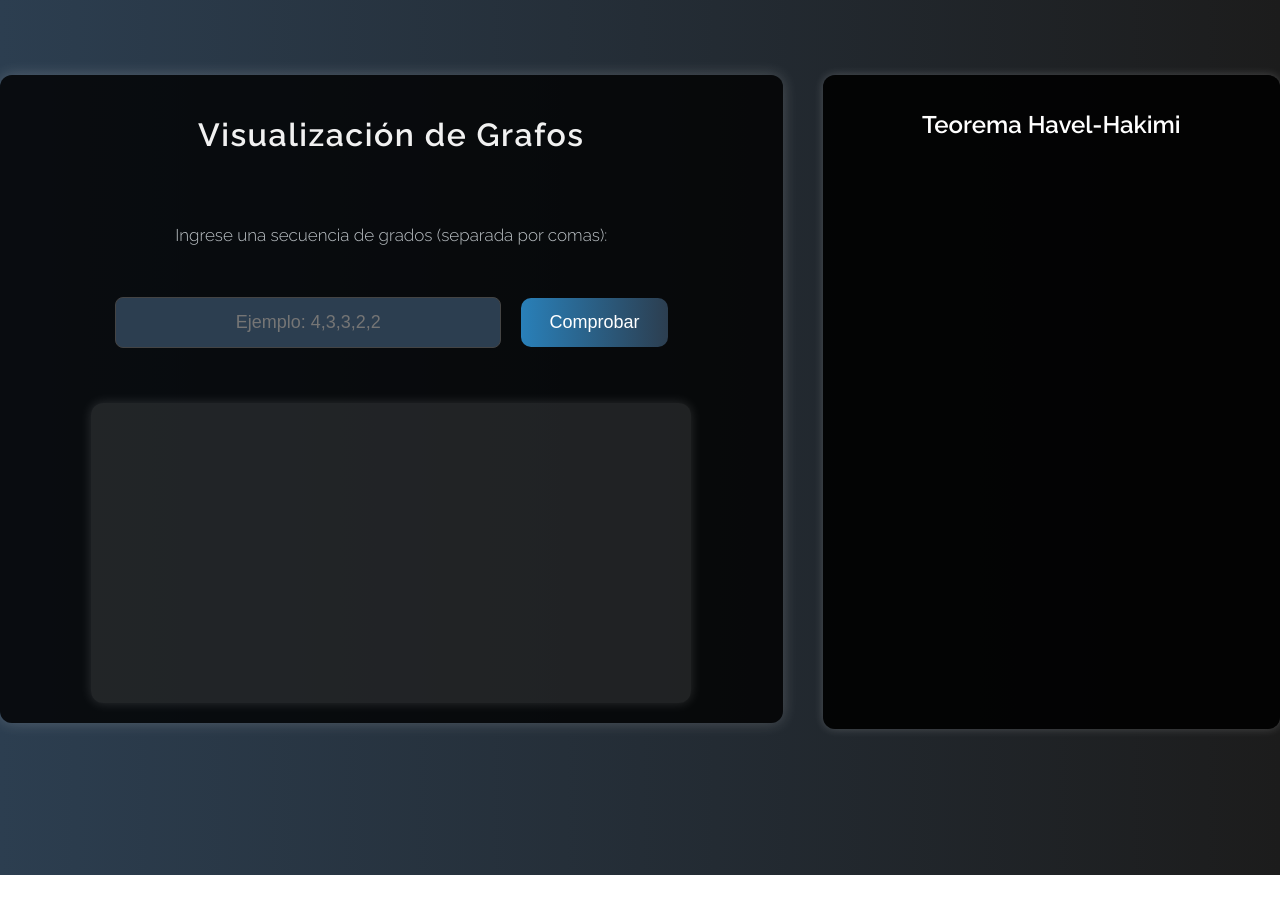
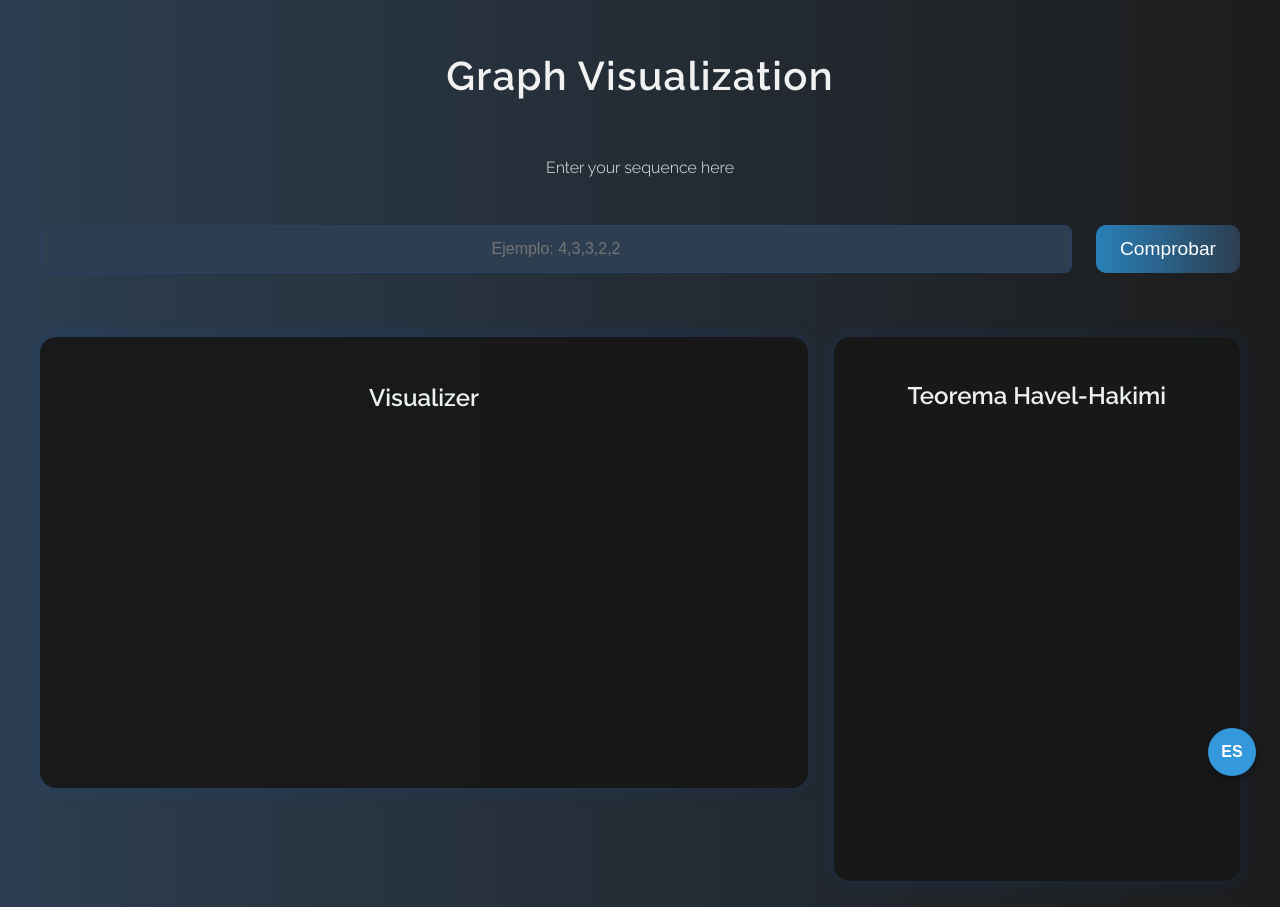
Before and after one commit to snir44-admin/graphsPage, a React (Create React App) app: page / in a window 1280 px wide. Before the commit the page ends 875 px from the top, so only its background shows below. Built offline with nearby package versions, Linux system fonts and the light colour scheme.

Commit message:
making responsive code

```diff
--- a/package.json
+++ b/package.json
@@ -8,8 +8,11 @@
     "@testing-library/react": "^16.2.0",
     "@testing-library/user-event": "^13.5.0",
     "d3": "^7.9.0",
+    "i18next": "^25.0.2",
+    "i18next-browser-languagedetector": "^8.1.0",
     "react": "^19.0.0",
     "react-dom": "^19.0.0",
+    "react-i18next": "^15.5.1",
     "react-scripts": "5.0.1",
     "web-vitals": "^2.1.4"
   },
--- a/src/App.css
+++ b/src/App.css
@@ -1,193 +1,202 @@
-
 @import url('https://fonts.googleapis.com/css2?family=Raleway:wght@300;600&display=swap');
 
-.InputContainer{
-  align-items: center;
-
-
-}
-body {
+html, body {
   margin: 0;
+  padding: 0;
   font-family: 'Raleway', sans-serif;
   background: linear-gradient(to right, #2c3e50, #1c1c1c);
-  display: flex;
-  justify-content: center;
-  align-items: center;
-  height: 100vh;
+  min-height: 100vh;
+  width: 100%;
   color: #ecf0f1;
-  overflow: hidden;
+  overflow-x: hidden;
+  box-sizing: border-box;
 }
 
+.subTittle {
+  margin-top: 0%;
+  text-align: center;
+  font-size: clamp(1rem, 1vw, 2.5rem);
+}
 
-.App {
-  text-align: center;
-  padding: 40px;
-  border-radius: 16px;
-  background: rgba(24, 24, 24, 0.95);
-  box-shadow: 0px 6px 20px rgba(0, 0, 0, 0.4);
+/* 🔹 Floating button */
+.floating-button {
+  position: fixed;
+  bottom: 1.5rem;
+  right: 1.5rem;
+  z-index: 999;
+  background: #3498db;
+  color: white;
+  border: none;
+  border-radius: 50%;
+  width: 3rem;
+  height: 3rem;
+  font-weight: bold;
+  font-size: 1rem;
+  cursor: pointer;
+  box-shadow: 0 4px 12px rgba(0, 0, 0, 0.3);
+  transition: background 0.3s;
+}
+
+.floating-button:hover {
+  background: #2980b9;
+}
+
+/* 🔹 Language button */
+.lang-button {
+  align-self: center;
+  margin-top: -0.5rem;
+  margin-bottom: 0.5rem;
+  background: transparent;
+  color: #00bfff;
+  border: 1px solid #00bfff;
+  padding: 0.5rem 1rem;
+  border-radius: 0.5rem;
+  cursor: pointer;
+  font-weight: 600;
+  transition: 0.3s ease;
+}
+
+.lang-button:hover {
+  background: #00bfff;
+  color: #000;
+}
+
+/* 🔹 Container */
+.container {
   max-width: 1200px;
-  width: 95%;
-  height: 76vh;
+  margin: 0 auto;
+  padding: clamp(1rem, 2vw, 2rem);
   display: flex;
   flex-direction: column;
-  align-items: center;
-  justify-content: space-between;
+  gap: clamp(1rem, 3vw, 2rem);
 }
 
-h1 {
-  font-size: 32px;
+.mainTitle {
+  text-align: center;
+  font-size: clamp(1.5rem, 4vw, 2.5rem);
   font-weight: 600;
+  letter-spacing: 0.08rem;
   color: #f1f1f1;
-  margin-bottom: 20px;
-  letter-spacing: 1.5px;
 }
 
-input {
-  width: 60%;
-  padding: 14px;
-  border-radius: 8px;
-  border: 1px solid #444;
+/* 🔹 Layout */
+.contentRow {
+  display: flex;
+  flex-direction: column;
+  gap: clamp(1rem, 2vw, 2rem);
+}
+
+@media (min-width: 768px) {
+  .contentRow {
+    flex-direction: row;
+    align-items: flex-start;
+  }
+}
+
+/* 🔹 Input */
+.inputContainer {
+  display: flex;
+  flex-wrap: wrap;
+  gap: clamp(0.75rem, 2vw, 1.5rem);
+  justify-content: center;
+  margin-bottom: 1rem;
+  width: 100%;
+}
+
+.inputContainer input {
+  flex: 1;
+  min-width: clamp(180px, 30%, 280px);
+  padding: 0.875rem;
+  border-radius: 0.5rem;
+  border: 1px solid #0066ff1c;
   background: #2c3e50;
   color: #ecf0f1;
-  font-size: 18px;
+  font-size: 1rem;
+  text-align: center;
   outline: none;
   transition: 0.3s;
-  text-align: center;
 }
 
-input:focus {
-  border-color: #3498db;
-  box-shadow: 0px 0px 10px rgba(52, 152, 219, 0.5);
-}
-
-button {
-  position: relative;
-  padding: 14px 28px;
-  font-size: 18px;
-  font-weight: 500;
+.inputContainer button {
+  padding: 0.75rem 1.5rem;
+  font-size: 1.2rem;
   border: none;
   background: linear-gradient(to right, #2980b9, #2c3e50);
   color: white;
   cursor: pointer;
-  border-radius: 10px;
-  transition: 0.3s ease-in-out;
+  border-radius: 0.625rem;
+  transition: all 0.3s ease-in-out;
+  white-space: nowrap;
 }
 
-button:hover {
+.inputContainer button:hover {
   background: linear-gradient(to right, #3498db, #1c2833);
-  transform: translateY(-3px);
-  box-shadow: 0px 5px 12px rgba(52, 152, 219, 0.4);
+  transform: translateY(-0.2rem);
+  box-shadow: 0 0.3rem 0.75rem rgba(52, 152, 219, 0.4);
 }
 
-.check-button {
-  margin-left: 10px;
-}
-
-
-.graph-container {
-  position: relative;
-  margin-top: 20px;
+/* 🔹 Graph Box */
+.graphBox {
+  box-shadow: 0 0 15px 3px #0066ff1c;
+  flex: 2;
+  background: rgba(24, 24, 24, 0.95);
+  border-radius: 1rem;
+  padding: clamp(1rem, 2vw, 2rem);
+  min-height: clamp(300px, 50vh, 500px);
   display: flex;
-  align-items: center;
-  justify-content: center;
-  margin-top: 20px;
 
 }
 
-.bad-message-container {
-
-  white-space: nowrap;
-  text-align: center;
-  position: absolute;
-  top: 40%;
-  left: 45%;
-  transform: translate(-50%, -50%);
-  width: 50px;
-  height: 50px;
+/* 🔹 Log Box */
+.boxContainer {
+  box-shadow: 0 0 15px 3px #0066ff1c;
+  flex: 1;
+  background: rgba(24, 24, 24, 0.95);
+  border-radius: 1rem;
+  padding: 1.5rem;
+  height: 31rem;
+  display: flex;
+  flex-direction: column;
 }
 
-svg {
+.tittleHavelHakimi {
   width: 100%;
-  height: 100%;
-  background: rgba(255, 255, 255, 0.1);
-  border-radius: 12px;
-  box-shadow: 0px 0px 12px rgba(255, 255, 255, 0.15);
+  text-align: center;
+  font-size: clamp(1.2rem, 2vw, 1.5rem);
+  font-weight: 600;
+  margin-bottom: 1rem;
 }
 
-line {
-  stroke: #a0a0a0;
-  stroke-width: 3;
+/* Solo scroll en contenido, no en título */
+.logContent {
+  overflow-y: auto;
+  flex: 1;
+  padding-right: 0.5rem;
 }
 
-circle {
-  fill: #3498db;
-  stroke: #1c2833;
-  stroke-width: 3;
+.logContent p {
+  font-size: 1.2rem;
+  color: #bdc3c7;
+  margin-bottom: 0.5rem;
 }
 
-
-p {
-  font-size: 17px;
-  color: #bdc3c7;
+/* 🔹 Empty & error */
+.emptyGraphSpace {
+  height: clamp(200px, 30vh, 320px);
+  width: 100%;
 }
 
-.input-container {
+.badMessage {
   display: flex;
   justify-content: center;
   align-items: center;
+  text-align: center;
+  font-weight: 600;
+  font-size: clamp(1.5rem, 1.5vw, 1.2rem);
+  color: #e74c3c;
+  padding: 1rem;
+  border-radius: 0.5rem;
+  margin: 0;
   width: 100%;
-  gap: 10px;
+  box-sizing: border-box;
 }
-
-.input-container input {
-  width: 48%;
-  min-width: 0;
-}
-
-.input-container button {
-  white-space: nowrap;
-}
-
-.container {
-  padding-top: 150px;
-  display: flex;
-  align-items: flex-start;
-  justify-content: space-between;
-  height: 100vh;
-  gap: 40px;
-
-}
-
-.App {
-
-  padding: 20px;
-  background: rgba(0, 0, 0, 0.8);
-  border-radius: 12px;
-  box-shadow: 0px 0px 15px rgba(255, 255, 255, 0.2);
-  max-width: 70%;
-}
-
-.log-container {
-
-  width: 700px;
-  height: 78vh;
-  background: rgba(0, 0, 0, 0.9);
-  color: #fff;
-  border-radius: 12px;
-  padding: 15px;
-  box-shadow: 0px 0px 10px rgba(255, 255, 255, 0.2);
-  overflow-y: auto;
-
-}
-
-.log-content {
-  max-height: 100%;
-  overflow-y: auto;
-  padding: 10px;
-  font-size: 14px;
-  line-height: 1.5;
-  font-family: 'Courier New', monospace;
-}
-.tittleHavelHakimi{
-  text-align: center;
-}
--- a/src/components/GraphDisplay.js
+++ b/src/components/GraphDisplay.js
@@ -5,18 +5,21 @@
   const svgRef = useRef();
 
   useEffect(() => {
-    const svg = d3.select(svgRef.current);
+    const svgElement = svgRef.current;
+    const svg = d3.select(svgElement);
     svg.selectAll('*').remove(); // Limpia cualquier gráfico anterior
 
+    // Obtener tamaño real del contenedor
+    const bounds = svgElement.getBoundingClientRect();
+    const width = bounds.width;
+    const height = bounds.height;
+    const nodeRadius = 13;
+
     if (graphData) {
-      const width = 600;
-      const height = 300;
-      const nodeRadius = 10;
-
       const simulation = d3
         .forceSimulation(graphData.nodes)
-        .force('link', d3.forceLink(graphData.links).id((d) => d.id))
-        .force('charge', d3.forceManyBody().strength(-100))
+        .force('link', d3.forceLink(graphData.links).id((d) => d.id).distance(100))
+        .force('charge', d3.forceManyBody().strength(-150))
         .force('center', d3.forceCenter(width / 2, height / 2));
 
       const link = svg.append('g')
@@ -42,6 +45,7 @@
         .append('text')
         .text((d) => `${d.degree}`)
         .attr('font-size', 12)
+        .attr('fill', 'white') // Color blanco para el texto
         .attr('dx', 15)
         .attr('dy', 4);
 
@@ -62,13 +66,19 @@
       });
     }
 
-    // Función auxiliar: asegura que un valor se mantenga entre min y max.
     function clamp(val, min, max) {
       return Math.max(min, Math.min(max, val));
     }
-  }, [graphData]); // Dependencia corregida
+  }, [graphData]);
 
-  return <svg ref={svgRef} width="600" height="300"></svg>;
+  return (
+    <svg
+      ref={svgRef}
+      viewBox="0 0 750 500"
+      preserveAspectRatio="xMidYMid meet"
+      style={{ width: '100%', height: '100%', display: 'block', maxWidth: '100%' }}
+    />
+  );
 };
 
 export default GraphDisplay;
--- a/src/components/GraphInput.js
+++ b/src/components/GraphInput.js
@@ -1,7 +1,7 @@
 import React from 'react';
 
 const GraphInput = ({ sequence, setSequence, handleCheck }) => (
-  <div className="input-container">
+  <div className="inputContainer">
     <input
       type="text"
       value={sequence}
--- a/src/main/App.js
+++ b/src/main/App.js
@@ -1,73 +1,89 @@
 import React, { useState } from 'react';
+import { useTranslation } from 'react-i18next';
 import GraphInput from '../components/GraphInput';
 import GraphDisplay from '../components/GraphDisplay';
 import { GraphValidator } from '../services/GraphValidator';
 import { GraphBuilder } from '../services/GraphBuilder';
+import '../services/i18n'; // asegúrate de que este archivo exista
 import '../App.css';
 
 function App() {
+  const { t, i18n } = useTranslation();
+
   const [sequence, setSequence] = useState('');
   const [result, setResult] = useState('');
   const [graphData, setGraphData] = useState(null);
   const [logs, setLogs] = useState([]);
 
-
-  const captureLog = (message) => {
-    setLogs((prevLogs) => [...prevLogs, message]);
+  const toggleLanguage = () => {
+    const newLang = i18n.language === 'es' ? 'en' : 'es';
+    i18n.changeLanguage(newLang);
   };
 
   const handleCheck = () => {
     setLogs([]);
 
     let newLogs = [];
-    newLogs.push(`Verificando secuencia: ${sequence}`);
+    newLogs.push(`${t('checkingSequence')}: ${sequence}`);
 
     const isGraph = GraphValidator.isGraphical(sequence, (msg) => {
-      newLogs.push(msg);
+      newLogs.push(msg); // mensajes vienen ya traducidos
     });
 
-    setResult(isGraph ? 'La secuencia es graficable.' : 'La secuencia no es graficable.');
-    newLogs.push(`Resultado: ${isGraph ? 'La secuencia es graficable.' : 'La secuencia no es graficable.'}`);
+    const resultMessage = isGraph ? t('resultYes') : t('resultNo');
+    newLogs.push(`${t('result')}: ${resultMessage}`);
+    setResult(resultMessage);
 
     if (isGraph) {
       const data = GraphBuilder.generateGraphData(sequence);
       setGraphData(data);
-      newLogs.push('Generando grafo...');
+      newLogs.push(t('generatingGraph'));
     } else {
       setGraphData(null);
-      newLogs.push('No se generó un grafo.');
+      newLogs.push(t('noGraphGenerated'));
     }
 
     setLogs(newLogs);
   };
 
-
   return (
     <div className="container">
-      {/* Sección principal */}
-      <div className="App">
-        <h1>Visualización de Grafos</h1>
-        <p>Ingrese una secuencia de grados (separada por comas):</p>
+      <h1 className="mainTitle">{t('title')}</h1>
+      <p className="subTittle">{t('subtitle')}</p>
 
-        <div className="input-container">
-          <GraphInput sequence={sequence} setSequence={setSequence} handleCheck={handleCheck} />
+      <div className="inputContainer">
+        <GraphInput
+          sequence={sequence}
+          setSequence={setSequence}
+          handleCheck={handleCheck}
+        />
       </div>
 
-        <div className="graph-container">
-          {!graphData && result &&   <p className="bad-message-container">No es graficable</p>}
+      <div className="contentRow">
+        <div className="graphBox">
+          {graphData ? (
             <GraphDisplay graphData={graphData} />
+          ) : result ? (
+            <p className="badMessage">{t('notGraphical')}</p>
+          ) : (
+            <h2 className="tittleHavelHakimi">{t('visualizer')}</h2>
+          )}
         </div>
-      </div>
-
-      <div className="log-container">
+        <div className="boxContainer">
           <h2 className="tittleHavelHakimi">Teorema Havel-Hakimi</h2>
-        <div className="log-content">
+          <div className="logContent">
             {logs.map((log, index) => (
               <p key={index}>{log}</p>
             ))}
           </div>
         </div>
       </div>
+
+      {/* 🌐 Floating language switcher */}
+      <button className="floating-button" onClick={toggleLanguage}>
+        {i18n.language === 'es' ? 'EN' : 'ES'}
+      </button>
+    </div>
   );
 }
 
--- /dev/null
+++ b/src/services/i18n.js
@@ -0,0 +1,50 @@
+// src/i18n.js
+import i18n from 'i18next';
+import { initReactI18next } from 'react-i18next';
+import LanguageDetector from 'i18next-browser-languagedetector';
+
+const resources = {
+  en: {
+    translation: {
+      title: "Graph Visualization",
+      subtitle: "Enter your sequence here",
+      check: "Check",
+      notGraphical: "Not graphical",
+      visualizer: "Visualizer",
+      theorem: "Havel-Hakimi Theorem",
+      checkingSequence: "Checking sequence: {{sequence}}",
+      resultYes: "The sequence is graphical.",
+      resultNo: "The sequence is not graphical.",
+      generatingGraph: "Generating graph...",
+      noGraphGenerated: "No graph was generated."
+    }
+  },
+  es: {
+    translation: {
+      title: "Visualización de Grafos",
+      subtitle: "Ingresa tu secuencia aquí",
+      check: "Comprobar",
+      notGraphical: "No es graficable",
+      visualizer: "Visualizador",
+      theorem: "Teorema Havel-Hakimi",
+      checkingSequence: "Verificando secuencia: {{sequence}}",
+      resultYes: "La secuencia es graficable.",
+      resultNo: "La secuencia no es graficable.",
+      generatingGraph: "Generando grafo...",
+      noGraphGenerated: "No se generó un grafo."
+    }
+  }
+};
+
+i18n
+  .use(LanguageDetector)
+  .use(initReactI18next)
+  .init({
+    resources,
+    fallbackLng: 'en',
+    interpolation: {
+      escapeValue: false
+    }
+  });
+
+export default i18n;
```
Also changed, not shown: src/services/LanguageSwitcher.js (added, +20 -0 lines), 1 other file (tests, documents, lock files or other folders). Lines whose indentation alone changed are shown as unchanged.
